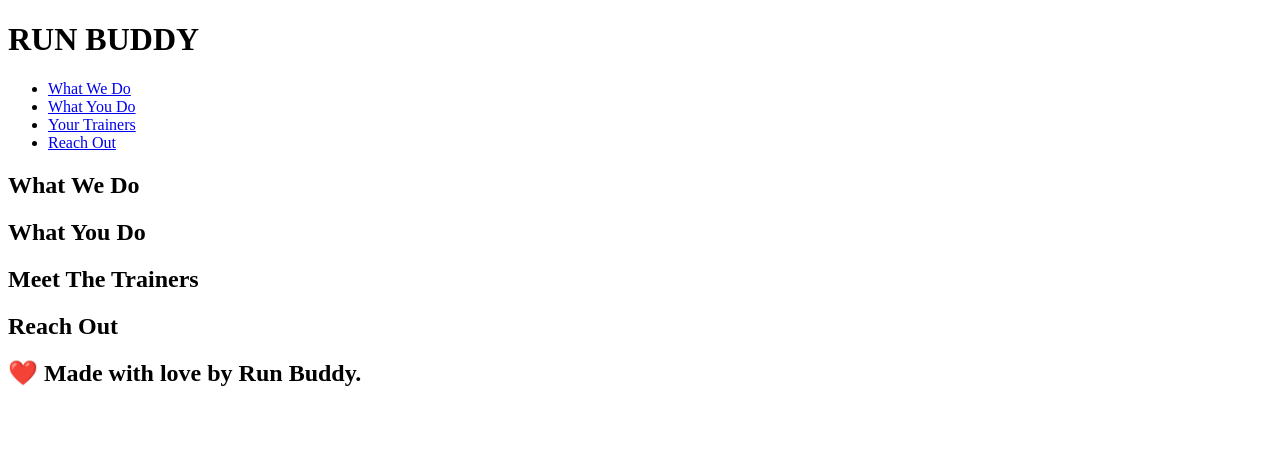
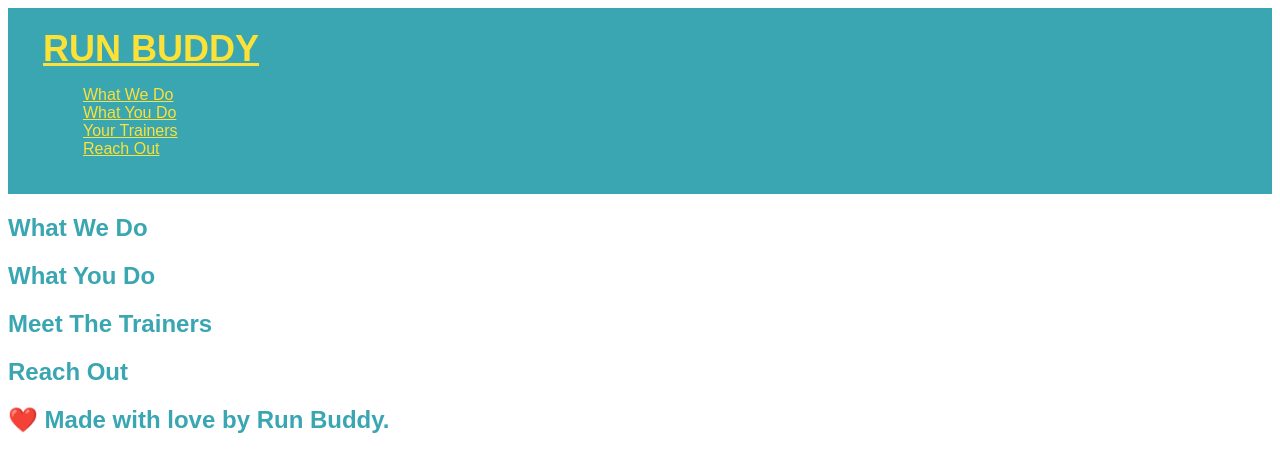
Before and after one commit to TrevorL0ng/run-buddy, a plain HTML site: page index.html in a window 1280 px wide. Drawn offline with Linux system fonts and the light colour scheme.

Commit message:
Periodic Update

```diff
--- /dev/null
+++ b/assets/css/bigstyle.css
@@ -0,0 +1,19 @@
+body {
+    color: #39a6b2;
+    font-family: Arial, Helvetica, sans-serif;
+}
+/* Header style */
+header {
+    padding: 20px 35px;
+    background-color: #39a6b2;
+}
+header h1 {
+    font-weight: bold;
+    font-size: 36px;
+    color: #fce138;
+    margin: 0;
+}
+
+header a {
+    color: #fce138;
+}
--- a/index.html
+++ b/index.html
@@ -3,11 +3,12 @@
     <head>
         <meta charset="UTF-8" />
         <title>Run Buddy</title>
+        <link rel="stylesheet" href="./assets/css/bigstyle.css" />
     </head>
     <body>
         <!-- navigation -->
             <header>
-                <h1
+                <h1>
                 <a href="/">RUN BUDDY</a>
                 </h1>
                 <nav>
```
